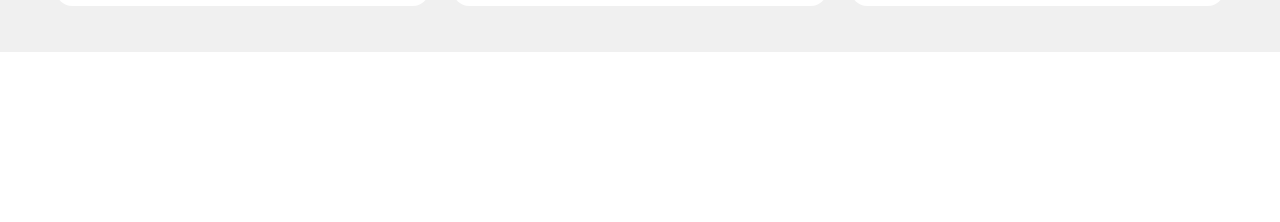
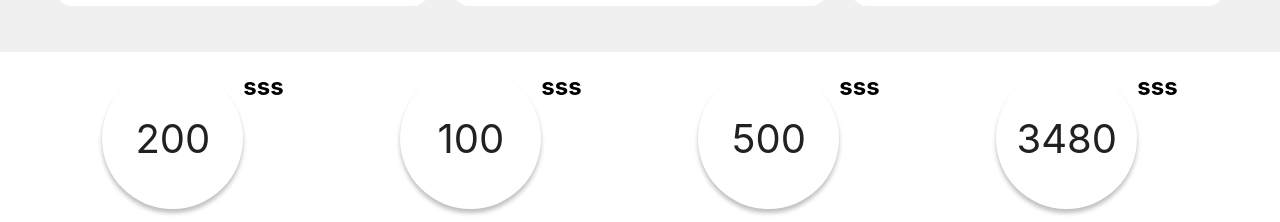
Before and after one commit to maedekaboli/adak, a Vue app: page / in a window 1280 px wide. Shown: the part 1782-2004 px from the top of the page. Before the commit the page ends 1834 px from the top, so only its background shows below. Built offline with nearby package versions, Linux system fonts and the light colour scheme.

Commit message:
circles added

```diff
--- /dev/null
+++ b/src/views/home/Circles.vue
@@ -0,0 +1,43 @@
+<script setup>
+import { ref } from 'vue'
+
+const items = ref([
+    { title: 'کانتینر در انبار ', amount: 200 },
+    { title: 'دفتر فعال در جهان', amount: 100 },
+    { title: 'کشتیرانی', amount: 500 },
+    { title: 'مشتری', amount: 3480 }
+])
+</script>
+
+<template>
+    <div class="Circles">
+        <v-container>
+            <v-row>
+                <v-col class="d-flex flex-wrap justify-center" cols="md-3" v-for="(item, i) in items" :key="i">
+                    <v-sheet class="d-flex align-center justify-center" height="141" width="141">{{ item.amount }}</v-sheet>
+                    <div class="Circles-title">sss</div>
+                </v-col>
+            </v-row>
+        </v-container>
+    </div>
+</template>
+
+
+<style scoped lang="scss">
+.Circles {
+    .v-sheet {
+        border-radius: 50%;
+        box-shadow: 0px 4px 4px rgba(0, 0, 0, 0.25);
+        font-size: 40px;
+        line-height: 62px;
+    }
+
+    .Circles-title {
+        font-weight: 700;
+        font-size: 24px;
+        line-height: 37px;
+        text-align: center;
+        color: #000000;
+    }
+}
+</style>
--- a/src/views/home/Home.vue
+++ b/src/views/home/Home.vue
@@ -5,6 +5,7 @@ const HomeSlider = defineAsyncComponent(() => import('./HomeSlider.vue'))
 const CallForPrice = defineAsyncComponent(() => import('./CallForPrice.vue'))
 const WhyUs = defineAsyncComponent(() => import('./WhyUs.vue'))
 const OurClients = defineAsyncComponent(() => import('./OurClients.vue'))
+const Circles = defineAsyncComponent(() => import('./Circles.vue'))
 </script>
 
 <template>
@@ -13,4 +14,5 @@ const OurClients = defineAsyncComponent(() => import('./OurClients.vue'))
   <CallForPrice />
   <WhyUs />
   <OurClients />
+  <Circles />
 </template>
```
